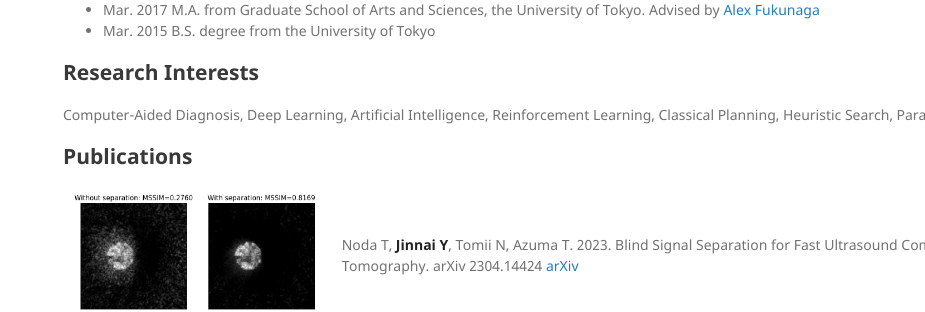
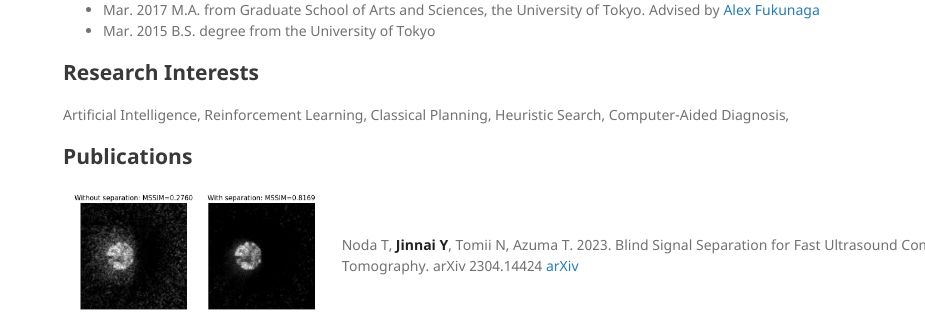
Before and after one commit to jinnaiyuu/jinnaiyuu.github.io, a Jekyll site: the page built from index.md, in a window 1280 px wide and 900 px high, scrolled down 585 px. Shown: the part 155-467 px from the top of the window, without its empty margins (355-1280 px from the left). Built offline with Jekyll 4.4.1, drawn with Linux system fonts in a browser that asks for light colours; our own code applies the rules of GitHub Pages for plain Markdown files.

Commit message:
updated  research interest

```diff
--- a/index.md
+++ b/index.md
@@ -17,7 +17,7 @@ Researcher, CyberAgent AI Lab
 
 ## Research Interests
 
-Computer-Aided Diagnosis, Deep Learning, Artificial Intelligence, Reinforcement Learning, Classical Planning, Heuristic Search, Parallel Search
+Artificial Intelligence, Reinforcement Learning, Classical Planning, Heuristic Search, Computer-Aided Diagnosis,
 
 ## Publications
 
```
Also changed, not shown: ja/index.md (+1 -1 lines).
